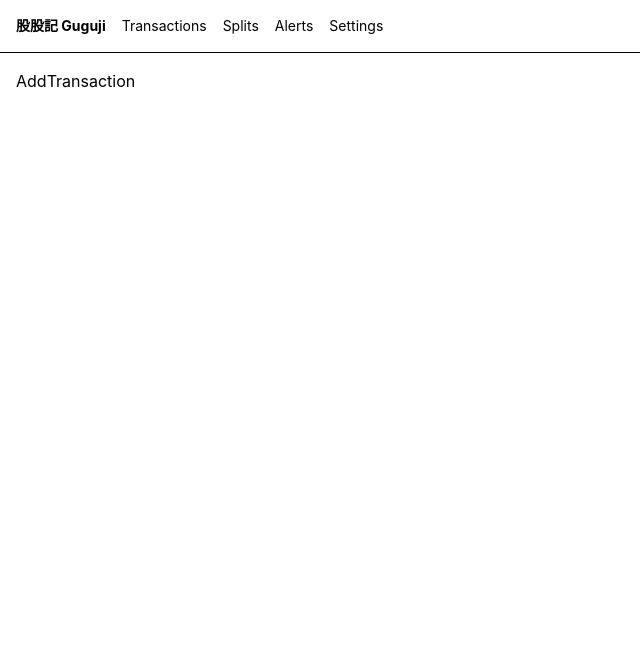
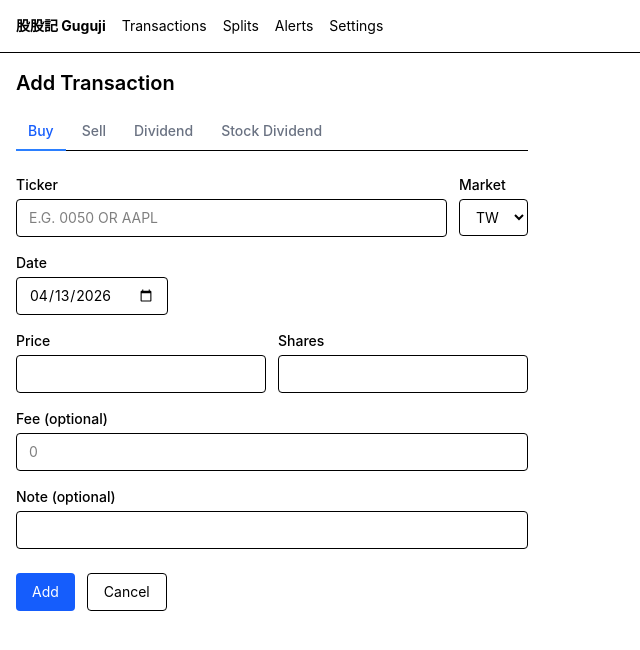
Before and after one commit to kevin1kevin1k/Guguji, a React (Vite) app: page /transactions/new in a window 1280 px wide. Shown: the top 650 px of the page, without its empty margins (0-640 px from the left). Built offline with nearby package versions, Linux system fonts and the light colour scheme.

Commit message:
feat(pages): AddTransaction form with type tabs and market auto-detection

```diff
--- a/src/pages/AddTransaction/index.tsx
+++ b/src/pages/AddTransaction/index.tsx
@@ -1,3 +1,249 @@
+import { useEffect, useState } from 'react'
+import { useNavigate, useParams } from 'react-router-dom'
+import { TransactionRepository } from '../../db/TransactionRepository'
+import { generateId } from '../../utils/id'
+import type { Market, TransactionType } from '../../types'
+
+const TYPES: { value: TransactionType; label: string }[] = [
+  { value: 'buy', label: 'Buy' },
+  { value: 'sell', label: 'Sell' },
+  { value: 'dividend', label: 'Dividend' },
+  { value: 'stock_dividend', label: 'Stock Dividend' },
+]
+
+function detectMarket(ticker: string): Market {
+  return /^\d+$/.test(ticker.trim()) ? 'TW' : 'US'
+}
+
+function today(): string {
+  return new Date().toISOString().slice(0, 10)
+}
+
 export default function AddTransaction() {
-  return <div>AddTransaction</div>
+  const { id } = useParams<{ id: string }>()
+  const navigate = useNavigate()
+  const isEdit = Boolean(id)
+
+  const [type, setType] = useState<TransactionType>('buy')
+  const [ticker, setTicker] = useState('')
+  const [market, setMarket] = useState<Market>('TW')
+  const [marketOverridden, setMarketOverridden] = useState(false)
+  const [date, setDate] = useState(today())
+  const [price, setPrice] = useState('')
+  const [shares, setShares] = useState('')
+  const [fee, setFee] = useState('')
+  const [note, setNote] = useState('')
+  const [error, setError] = useState('')
+
+  useEffect(() => {
+    if (!isEdit) return
+    TransactionRepository.getAll().then((txs) => {
+      const tx = txs.find((t) => t.id === id)
+      if (!tx) return
+      setType(tx.type)
+      setTicker(tx.ticker)
+      setMarket(tx.market)
+      setMarketOverridden(true)
+      setDate(tx.date)
+      setPrice(String(tx.price))
+      setShares(String(tx.shares))
+      setFee(tx.fee ? String(tx.fee) : '')
+      setNote(tx.note)
+    })
+  }, [id, isEdit])
+
+  function handleTickerChange(value: string) {
+    setTicker(value)
+    if (!marketOverridden) {
+      setMarket(detectMarket(value))
+    }
+  }
+
+  function handleMarketChange(value: Market) {
+    setMarket(value)
+    setMarketOverridden(true)
+  }
+
+  async function handleSubmit(e: React.FormEvent) {
+    e.preventDefault()
+    setError('')
+
+    const priceNum = parseFloat(price)
+    const sharesNum = parseFloat(shares)
+    const feeNum = fee ? parseFloat(fee) : 0
+
+    if (!ticker.trim()) return setError('Ticker is required.')
+    if (isNaN(priceNum) || priceNum < 0) return setError('Price must be a non-negative number.')
+    if (isNaN(sharesNum) || sharesNum <= 0) return setError('Shares must be a positive number.')
+    if (isNaN(feeNum) || feeNum < 0) return setError('Fee must be a non-negative number.')
+
+    const now = new Date().toISOString()
+
+    if (isEdit && id) {
+      await TransactionRepository.update({
+        id,
+        ticker: ticker.trim().toUpperCase(),
+        market,
+        type,
+        date,
+        price: priceNum,
+        shares: sharesNum,
+        fee: feeNum,
+        note,
+        createdAt: now,
+      })
+    } else {
+      await TransactionRepository.add({
+        id: generateId(),
+        ticker: ticker.trim().toUpperCase(),
+        market,
+        type,
+        date,
+        price: priceNum,
+        shares: sharesNum,
+        fee: feeNum,
+        note,
+        createdAt: now,
+      })
+    }
+
+    navigate('/transactions')
+  }
+
+  return (
+    <div className="max-w-lg">
+      <h2 className="text-xl font-semibold mb-4">{isEdit ? 'Edit Transaction' : 'Add Transaction'}</h2>
+
+      {/* Type tabs */}
+      <div className="flex gap-1 mb-6 border-b">
+        {TYPES.map((t) => (
+          <button
+            key={t.value}
+            type="button"
+            onClick={() => setType(t.value)}
+            className={`px-3 py-2 text-sm font-medium border-b-2 -mb-px ${
+              type === t.value
+                ? 'border-blue-500 text-blue-600'
+                : 'border-transparent text-gray-500 hover:text-gray-700'
+            }`}
+          >
+            {t.label}
+          </button>
+        ))}
+      </div>
+
+      <form onSubmit={handleSubmit} className="space-y-4">
+        <div className="flex gap-3">
+          <div className="flex-1">
+            <label htmlFor="ticker" className="block text-sm font-medium mb-1">Ticker</label>
+            <input
+              id="ticker"
+              className="w-full border rounded px-3 py-2 text-sm uppercase"
+              value={ticker}
+              onChange={(e) => handleTickerChange(e.target.value)}
+              placeholder="e.g. 0050 or AAPL"
+            />
+          </div>
+          <div>
+            <label htmlFor="market" className="block text-sm font-medium mb-1">Market</label>
+            <select
+              id="market"
+              className="border rounded px-3 py-2 text-sm"
+              value={market}
+              onChange={(e) => handleMarketChange(e.target.value as Market)}
+            >
+              <option value="TW">TW</option>
+              <option value="US">US</option>
+            </select>
+          </div>
+        </div>
+
+        <div>
+          <label htmlFor="date" className="block text-sm font-medium mb-1">Date</label>
+          <input
+            id="date"
+            type="date"
+            className="border rounded px-3 py-2 text-sm"
+            value={date}
+            onChange={(e) => setDate(e.target.value)}
+          />
+        </div>
+
+        <div className="flex gap-3">
+          <div className="flex-1">
+            <label htmlFor="price" className="block text-sm font-medium mb-1">
+              {type === 'dividend' ? 'Amount per share' : 'Price'}
+            </label>
+            <input
+              id="price"
+              type="number"
+              min="0"
+              step="any"
+              className="w-full border rounded px-3 py-2 text-sm"
+              value={price}
+              onChange={(e) => setPrice(e.target.value)}
+            />
+          </div>
+          <div className="flex-1">
+            <label htmlFor="shares" className="block text-sm font-medium mb-1">
+              {type === 'dividend' ? 'Shares held' : 'Shares'}
+            </label>
+            <input
+              id="shares"
+              type="number"
+              min="0"
+              step="any"
+              className="w-full border rounded px-3 py-2 text-sm"
+              value={shares}
+              onChange={(e) => setShares(e.target.value)}
+            />
+          </div>
+        </div>
+
+        {(type === 'buy' || type === 'sell') && (
+          <div>
+            <label htmlFor="fee" className="block text-sm font-medium mb-1">Fee (optional)</label>
+            <input
+              id="fee"
+              type="number"
+              min="0"
+              step="any"
+              className="w-full border rounded px-3 py-2 text-sm"
+              value={fee}
+              onChange={(e) => setFee(e.target.value)}
+              placeholder="0"
+            />
+          </div>
+        )}
+
+        <div>
+          <label htmlFor="note" className="block text-sm font-medium mb-1">Note (optional)</label>
+          <input
+            id="note"
+            className="w-full border rounded px-3 py-2 text-sm"
+            value={note}
+            onChange={(e) => setNote(e.target.value)}
+          />
+        </div>
+
+        {error && <p className="text-red-600 text-sm">{error}</p>}
+
+        <div className="flex gap-3 pt-2">
+          <button
+            type="submit"
+            className="px-4 py-2 bg-blue-600 text-white text-sm rounded hover:bg-blue-700"
+          >
+            {isEdit ? 'Save' : 'Add'}
+          </button>
+          <button
+            type="button"
+            onClick={() => navigate('/transactions')}
+            className="px-4 py-2 text-sm rounded border hover:bg-gray-50"
+          >
+            Cancel
+          </button>
+        </div>
+      </form>
+    </div>
+  )
 }
```
